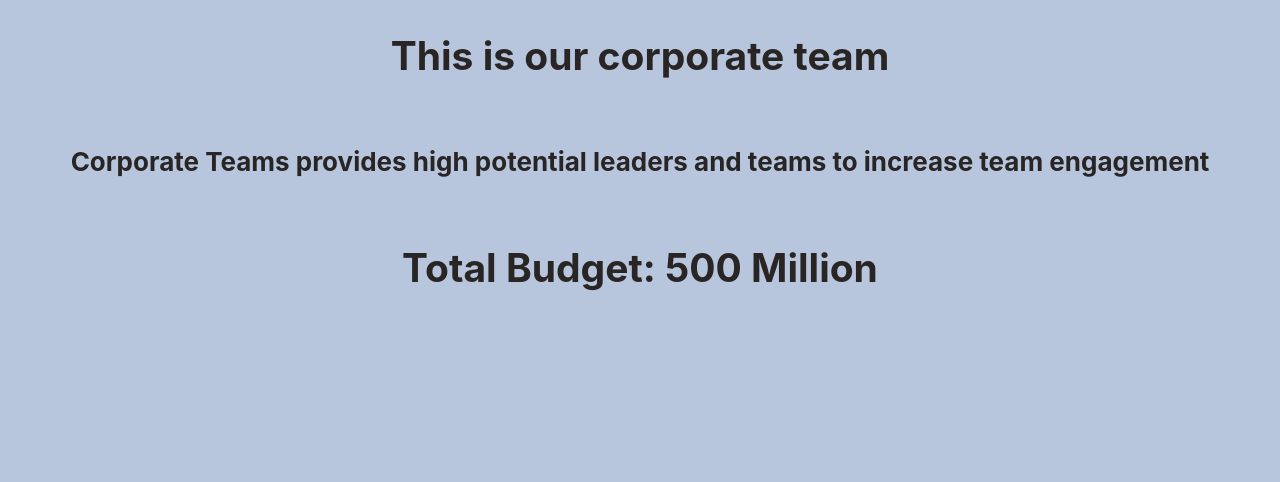
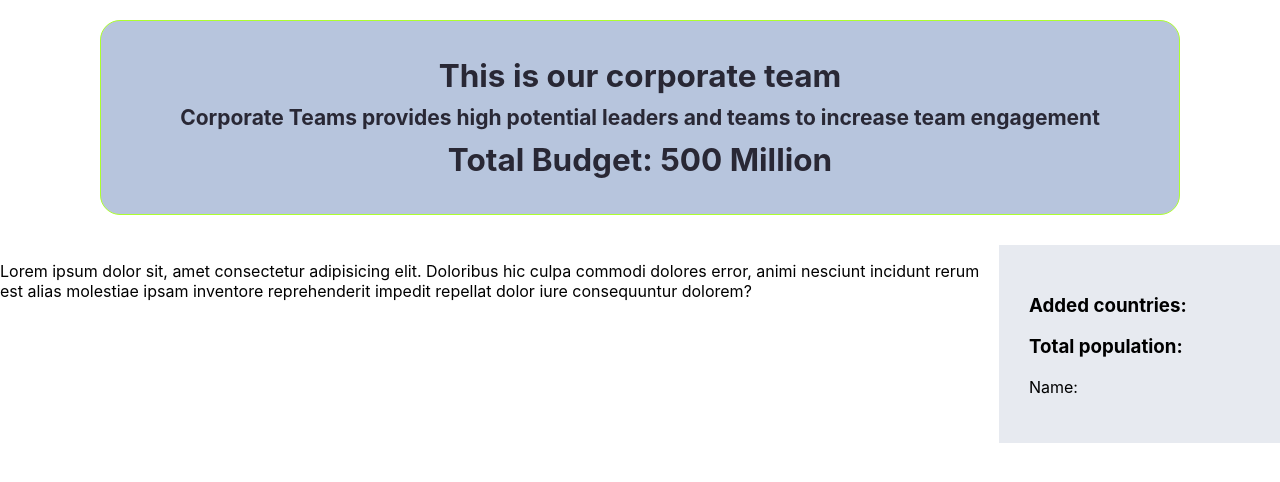
Before and after one commit to Rakibul-Hasan-max/superhero-direction, a React (Create React App) app: page / in a window 1280 px wide. Shown: the top 482 px of the page. Built offline with nearby package versions, Linux system fonts and the light colour scheme.

Commit message:
data implemenr

```diff
--- a/src/App.css
+++ b/src/App.css
@@ -1,13 +1,24 @@
-.App {
+.App-header {
   background-color: #b7c5dd;
-}
-
-.App-header {
-  /* background-color: #b7c5dd; */
-  min-height: 100vh;
+  padding: 30px;
   display: flex;
   flex-direction: column;
   align-items: center;
-  font-size: calc(10px + 2vmin);
-  color: #292525;
+  font-size: calc(5px + 2vmin);
+  color: #292835;
+  border: 1px solid greenyellow;
+  border-radius: 20px;
+  margin: 20px 100px;
 }
+.title{
+  margin: 5px;
+}
+.main{
+  display: flex;
+  margin-top: 30px;
+}
+.right{
+  width: 30%;
+  background-color: #e7eaf0;
+  padding: 30px;
+}
--- a/src/App.js
+++ b/src/App.js
@@ -3,6 +3,38 @@ import './App.css';
 import { useEffect } from 'react';
 
 function App() {
+  return (
+    <div className="App">
+      <Header></Header>
+      <Main></Main>
+    </div>
+  );
+}
+
+
+function Header(){
+  return(
+    <header className="App-header">
+      <h2 className="title">This is our corporate team</h2>
+      <h4 className="title">Corporate Teams provides high potential leaders and teams to increase team engagement</h4>
+      <h2 className="title">Total Budget: 500 Million</h2>
+    </header>
+  )
+}
+
+
+
+function Main(){
+  return(
+    <section className="main">
+      <Left></Left>
+      <Right></Right>
+    </section>
+  )
+}
+
+
+function Left(){
   useEffect( () => {
     fetch('./data.JSON')
     .then(res => res.json())
@@ -10,15 +42,23 @@ function App() {
   } ,[])
 
 
-  return (
-    <div className="App">
-      <header className="App-header">
-        <h2>This is our corporate team</h2>
-        <h4>Corporate Teams provides high potential leaders and teams to increase team engagement</h4>
-        <h2>Total Budget: 500 Million</h2>
-      </header>
+  return(
+    <div className="left">
+      <p>Lorem ipsum dolor sit, amet consectetur adipisicing elit. Doloribus hic culpa commodi dolores error, animi nesciunt incidunt rerum est alias molestiae ipsam inventore reprehenderit impedit repellat dolor iure consequuntur dolorem?</p>
     </div>
-  );
+  )
 }
 
+
+function Right(){
+  return(
+    <div className="right">
+      <h3>Added countries: </h3>
+      <h3>Total population: </h3>
+      <p>Name: </p>
+    </div>
+  )
+}
+
+
 export default App;
```
